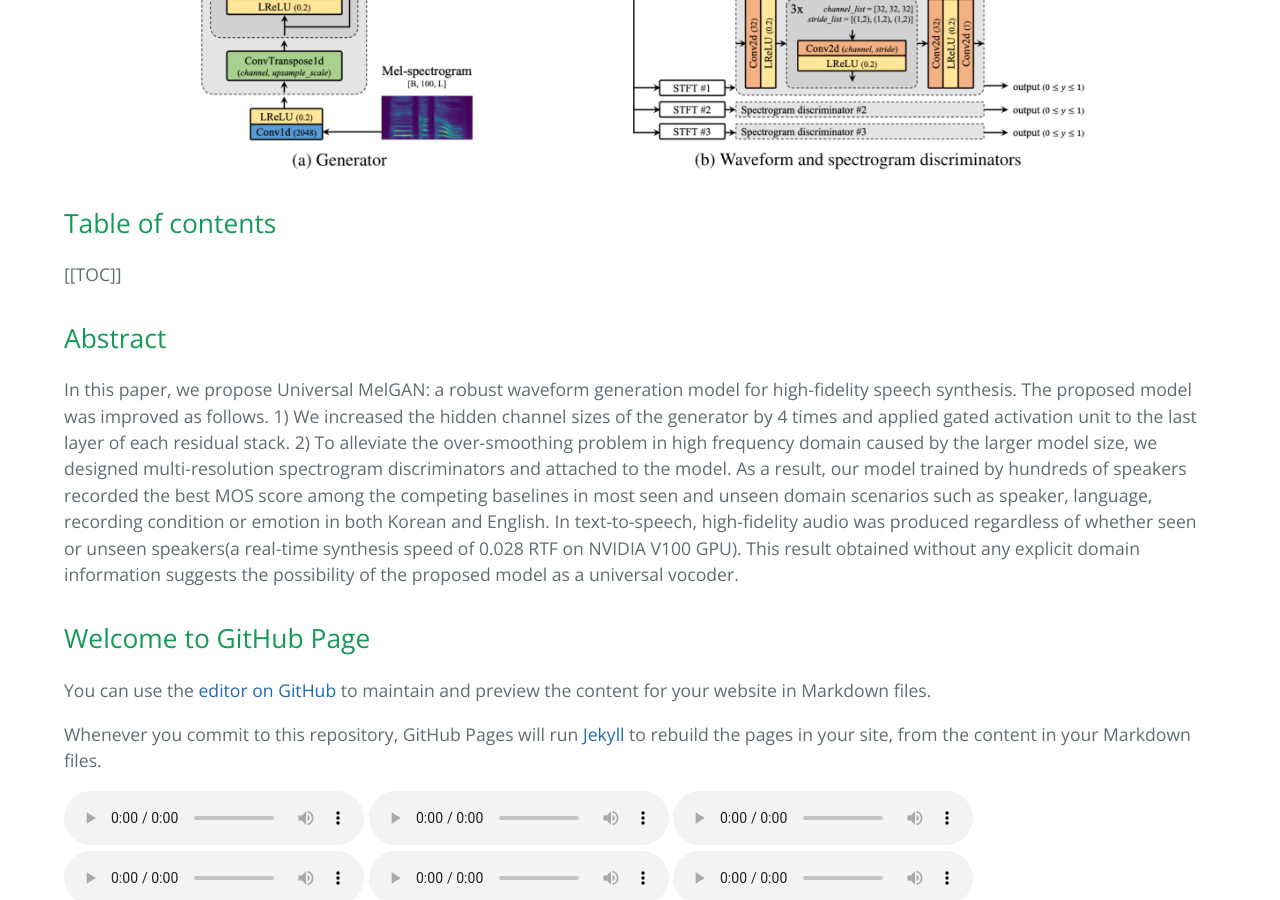
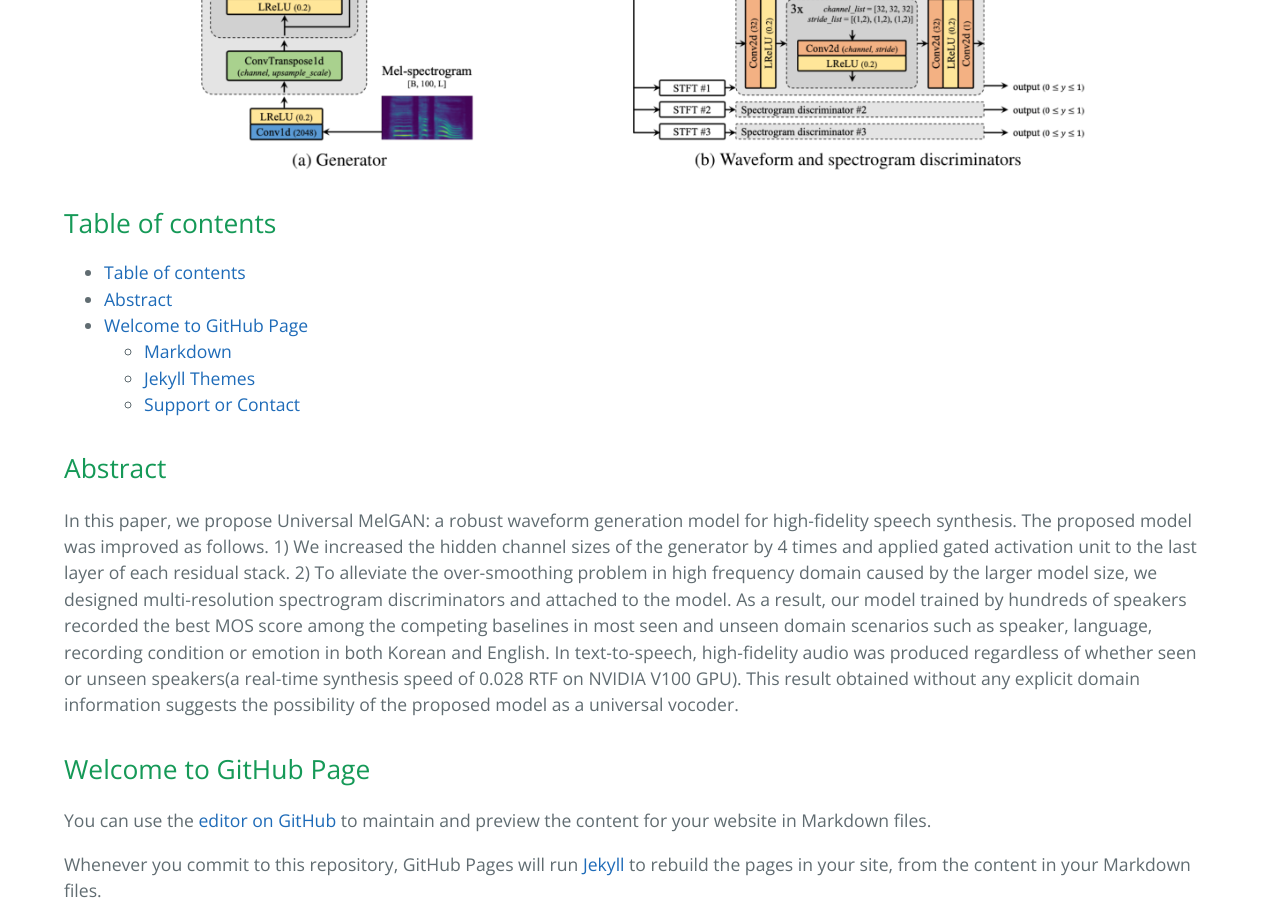
Before and after one commit to kallavinka8045/icassp2021, a Jekyll site: the page built from index.md, in a window 1280 px wide and 900 px high, scrolled down 685 px. Built offline with Jekyll 4.4.1, drawn with Linux system fonts in a browser that asks for light colours; our own code applies the rules of GitHub Pages for plain Markdown files.

Commit message:
Update index.md

```diff
--- a/index.md
+++ b/index.md
@@ -1,7 +1,8 @@
 ![Image](figure1.png){: width="80%"}{: .center}
 
 ## Table of contents
-[[TOC]]
+* TOC
+{:toc}
 
 ## Abstract
 In this paper, we propose Universal MelGAN: a robust waveform generation model for high-fidelity speech synthesis. The proposed model was improved as follows. 1) We increased the hidden channel sizes of the generator by 4 times and applied gated activation unit to the last layer of each residual stack. 2) To alleviate the over-smoothing problem in high frequency domain caused by the larger model size, we designed multi-resolution spectrogram discriminators and attached to the model. As a result, our model trained by hundreds of speakers recorded the best MOS score among the competing baselines in most seen and unseen domain scenarios such as speaker, language, recording condition or emotion in both Korean and English. In text-to-speech, high-fidelity audio was produced regardless of whether seen or unseen speakers(a real-time synthesis speed of 0.028 RTF on NVIDIA V100 GPU). This result obtained without any explicit domain information suggests the possibility of the proposed model as a universal vocoder.
```
